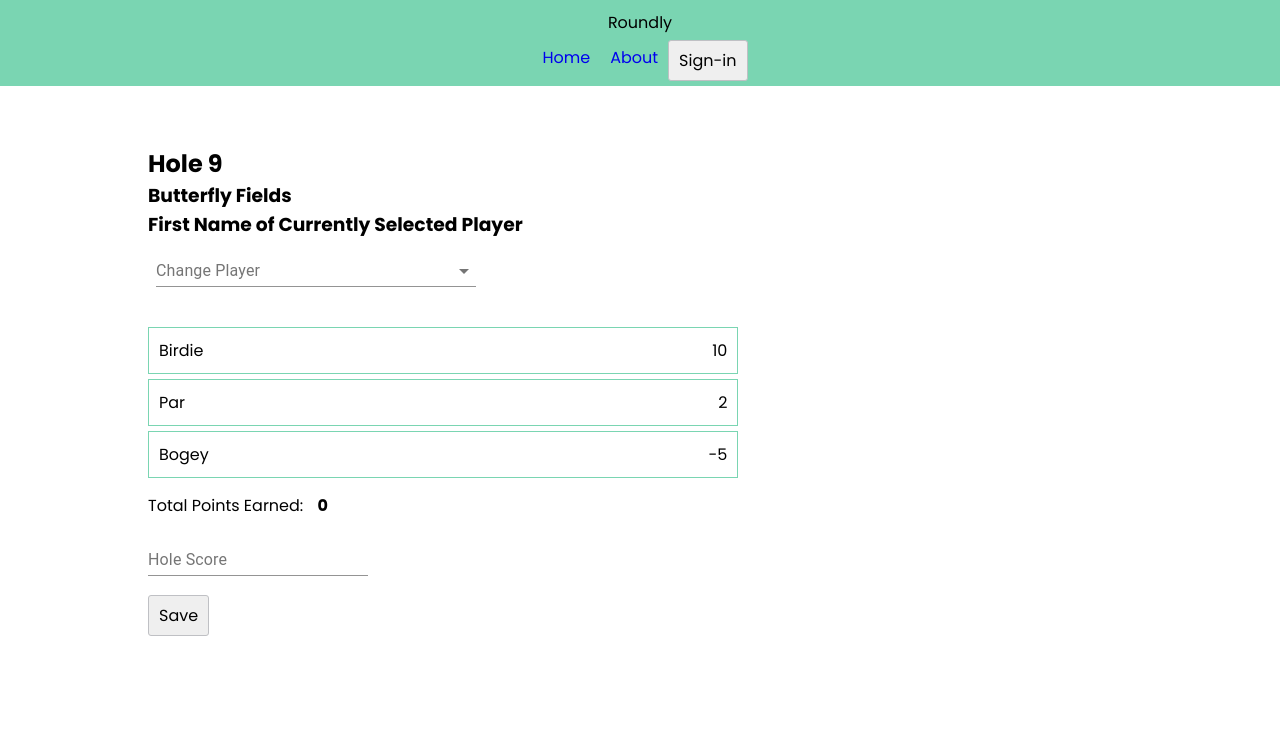
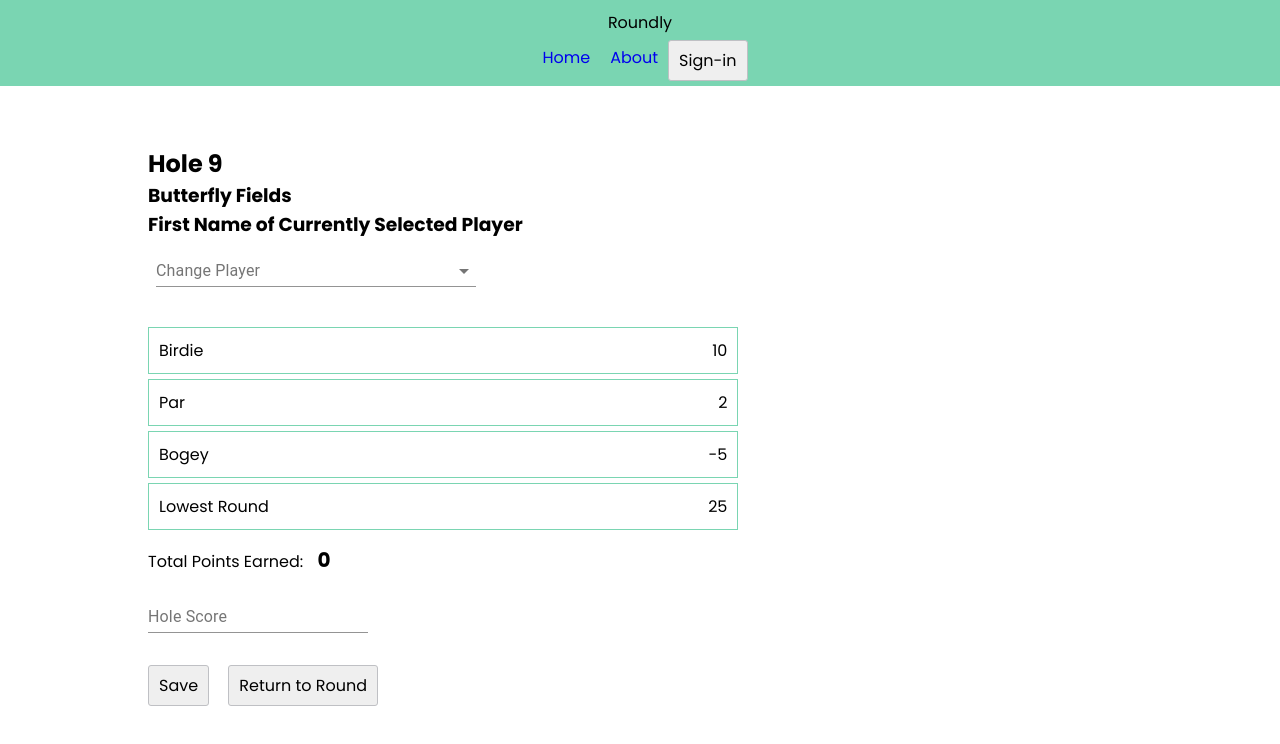
Before and after one commit to jason-roundtree/roundly-old, a React (Create React App) app: page /player-hole in a window 1280 px wide. Shown: the top 744 px of the page. Built offline with nearby package versions, Linux system fonts and the light colour scheme; what auth0-js would draw is missing.

Commit message:
Disable points earned once per hole when pointsEarned already includes same type

```diff
--- a/src/components/NewLeague/PointSettingModal.js
+++ b/src/components/NewLeague/PointSettingModal.js
@@ -97,7 +97,7 @@ export default function PointSettingModal(props) {
                             id="pointValue"
                         />
 
-                        <PointSettingDescription>Point Value is the amount of points a player earns for performing the corresponding action. These values can be changed from round-to-round but generally it's best to keep them consistent.</PointSettingDescription>
+                        <PointSettingDescription>Point Value is the amount of points a player earns for performing the corresponding action. These values can be changed from round-to-round but generally you'll probably want to keep them consistent during a league.</PointSettingDescription>
                     </FormControl>
 
                     <FormControl className={classes.formControl}>
--- a/src/components/Scorecard/PlayerHole.js
+++ b/src/components/Scorecard/PlayerHole.js
@@ -1,7 +1,7 @@
 import React, { useState } from 'react'
 import PlayerSelect from './PlayerSelect'
 import useListItemToggle from '../../hooks/useListItemToggle'
-import { FormControl, Input, InputLabel, MenuItem, makeStyles } from '@material-ui/core'
+import { FormControl, Input, InputLabel, makeStyles } from '@material-ui/core'
 import styled from 'styled-components'
 
 const UL = styled.ul` margin-top: 10px; `
@@ -22,35 +22,33 @@ const Form = styled.form`
     margin: 40px auto 0;
     padding: 20px;
 `
-// const Input = styled.input`
-//     width: 50px;
-//     /* TODO: noticed S.O. answers saying line-height should be used but not why. Is it for responsiveness on smaller screens? */
-//     /* line-height: 140%; */
-//     border: transparent;
-//     border-bottom: 1px solid rgb(191, 192, 196);
-// `
-// const Label = styled.label`
-//     margin-right: 5px;
-// `
 const P = styled.p`
     margin: 15px 0 10px;
 `
-const SaveButton = styled.button`
-    margin-top: 1.2em;
+const Button = styled.button`
+    margin-top: 2em;
+    margin-right: 1.2em;
 `
 const TotalPointsSpan = styled.span`
     font-weight: 700;
+    font-size: 1.25em;
     margin-left: 10px;
 `
+// const enum = {
+//     'ONCE_PER_HOLE',
+//     'ONCE_PER_ROUND',
+//     'MULTIPLE_PER_ROUND'
+// }
 
 const data = {
     hole: 9,
     players: ['Jason', 'Buster', 'Gob', 'Gene'],
     course: 'Butterfly Fields',
     points: [
-        { id: 1, pointType: 'Birdie', weight: 10 },
-        { id: 2, pointType: 'Par', weight: 2 },
-        { id: 3, pointType: 'Bogey', weight: -5 },
+        { id: 1, type: 'Birdie', weight: 10, frequency: 'ONCE_PER_HOLE' },
+        { id: 2, type: 'Par', weight: 2, frequency: 'ONCE_PER_HOLE' },
+        { id: 3, type: 'Bogey', weight: -5, frequency: 'ONCE_PER_HOLE' },
+        { id: 4, type: 'Lowest Round', weight: 25, frequency: 'ONCE_PER_ROUND' },
     ]
 }
 
@@ -63,11 +61,41 @@ export default function Hole(props) {
     const totalPointsEarned = () => {
         return pointsEarned.reduce((total, current) => {
                 let pointWeightIndex = data.points.findIndex(point => {
-                   return point.id === current
+                   return point.id === current.id
                 })
                 return total + data.points[pointWeightIndex].weight
         }, 0)
     }
+
+    const listItemDisabled = (pointFrequency) => {
+        if (pointFrequency === 'ONCE_PER_HOLE') {
+            return pointsEarned.some(pointEarned => {
+                return pointEarned.frequency === 'ONCE_PER_HOLE'
+            })
+        }
+
+    }
+
+    const pointsEarnedIncludesPoint = (pointId) => {
+        console.log('pointsEarnedIncludesPoint: ', pointsEarned.includes(pointId))
+        return pointsEarned.find(pointEarned => {
+            return pointEarned.id === pointId
+        })
+    }
+
+    const generateClass = (pointId, pointFrequency) => {
+        if (pointsEarnedIncludesPoint(pointId)) {
+            return 'activeListItem'
+        } else if (listItemDisabled(pointFrequency)) {
+            return 'disabledListItem'
+        } else {
+            return ''
+        }
+    }
+
+    console.log('pointsEarned: ', pointsEarned)
+    console.log('scoreInput: ', scoreInput)
+
     return (
         // TODO: Add a MaterialUI Form/FormControl elements??
         <Form>
@@ -78,17 +106,19 @@ export default function Hole(props) {
 
             <UL>
                 {data.points.map((point, i) => {
+                    console.log('xx: ')
                     return (
                         // TODO: disable other score-based points if another hole-based point has been selected
+
                         <ButtonListItem
                             key={i}
-                            onClick={() => setTogglePointsEarned(point.id)}
-                            className={pointsEarned.includes(point.id)
-                                ? 'activeListItem'
-                                : ''
-                            }
+                            onClick={() => setTogglePointsEarned({
+                                id: point.id,
+                                frequency: point.frequency
+                            })}
+                            className={generateClass(point.id, point.frequency)}
                         >
-                            <span>{point.pointType}</span>
+                            <span>{point.type}</span>
                             <span>{point.weight}</span>
                         </ButtonListItem>
                     )
@@ -111,7 +141,8 @@ export default function Hole(props) {
             </FormControl>
             <br />
 
-            <SaveButton>Save</SaveButton>
+            <Button>Save</Button>
+            <Button>Return to Round</Button>
         </Form>
     )
 }
--- a/src/hooks/useListItemToggle.js
+++ b/src/hooks/useListItemToggle.js
@@ -2,12 +2,12 @@ import { useState } from 'react'
 
 export default function useListItemToggle() {
     const [activeItems, setToggleActiveItems] = useState([])
-    function toggleItem(itemId) {
-        const itemActive = activeItems.includes(itemId)
+    function toggleItem(_item) {
+        const itemActive = activeItems.find(activeItem => _item.id === activeItem.id)
         if (!itemActive) {
-            setToggleActiveItems([...activeItems, itemId])
+            setToggleActiveItems([...activeItems, _item])
         } else {
-            const itemRemovedList = activeItems.filter(item => item !== itemId)
+            const itemRemovedList = activeItems.filter(item => _item.id !== item.id)
             setToggleActiveItems(itemRemovedList)
         }
     }
--- a/src/index.css
+++ b/src/index.css
@@ -34,6 +34,10 @@ table, tr, td {
 .activeListItem {
   background-color: rgb(149, 237, 203);
 }
+.disabledListItem {
+  pointer-events: none;
+  opacity: 0.6;
+}
 /* @media (min-width: 700px) {
   * {
     font-size: 1em;
```
Also changed, not shown: src/components/Scorecard/PlayerSelect.js (+7 -1 lines).
